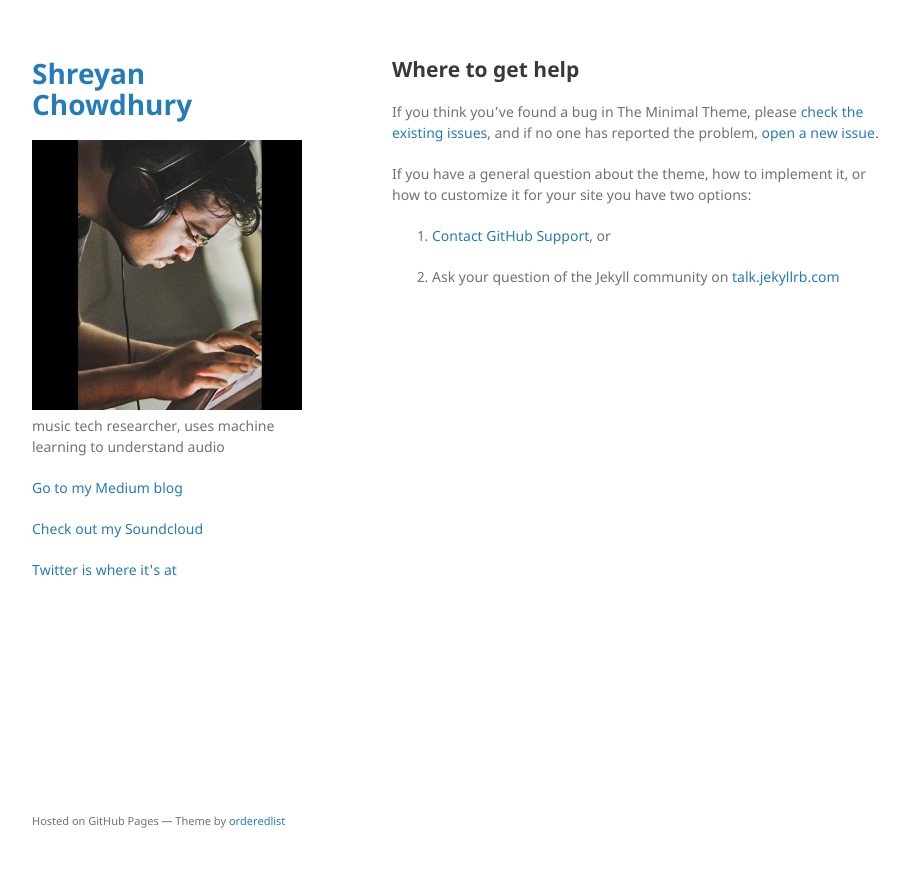
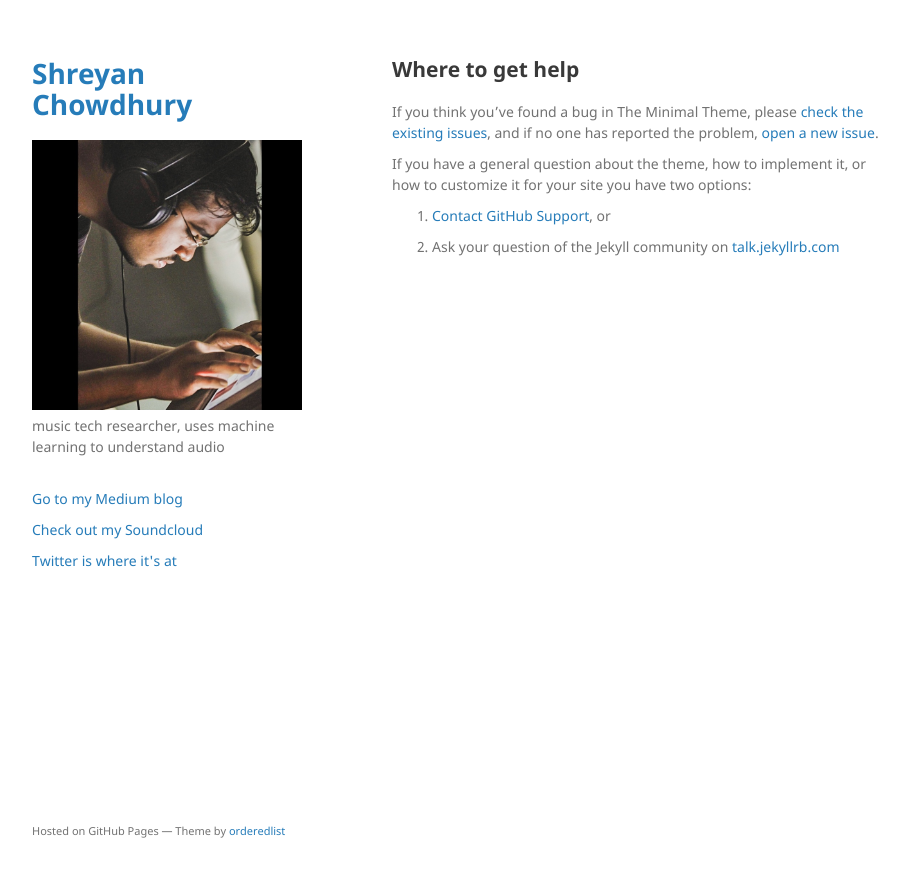
Before and after one commit to shreyanc/shreyanc.github.io, a Jekyll site: the page built from docs/SUPPORT.md, in a window 1280 px wide. Shown: the top 877 px of the page, without its empty margins (178-1086 px from the left). Built offline with Jekyll 4.4.1, drawn with Linux system fonts in a browser that asks for light colours; our own code applies the rules of GitHub Pages for plain Markdown files.

Commit message:
Content edits

```diff
--- a/_layouts/default.html
+++ b/_layouts/default.html
@@ -28,6 +28,7 @@
 
         {% if site.github.is_user_page %}
         <!-- <p class="view"><a href="{{ site.github.owner_url }}">View My GitHub Profile</a></p> -->
+        <br>
         <p class="view"><a href="https://medium.com/@shreyan0311">Go to my Medium blog</a></p>
         <p class="view"><a href="https://soundcloud.com/shreyan-chowdhury">Check out my Soundcloud</a></p>
         <p class="view"><a href="https://twitter.com/shreyan_ch">Twitter is where it's at</a></p>
--- a/_sass/jekyll-theme-minimal.scss
+++ b/_sass/jekyll-theme-minimal.scss
@@ -15,7 +15,7 @@ h1, h2, h3, h4, h5, h6 {
 }
 
 p, ul, ol, table, pre, dl {
-  margin:0 0 20px;
+  margin:0 0 10px;
 }
 
 h1, h2, h3 {
```
